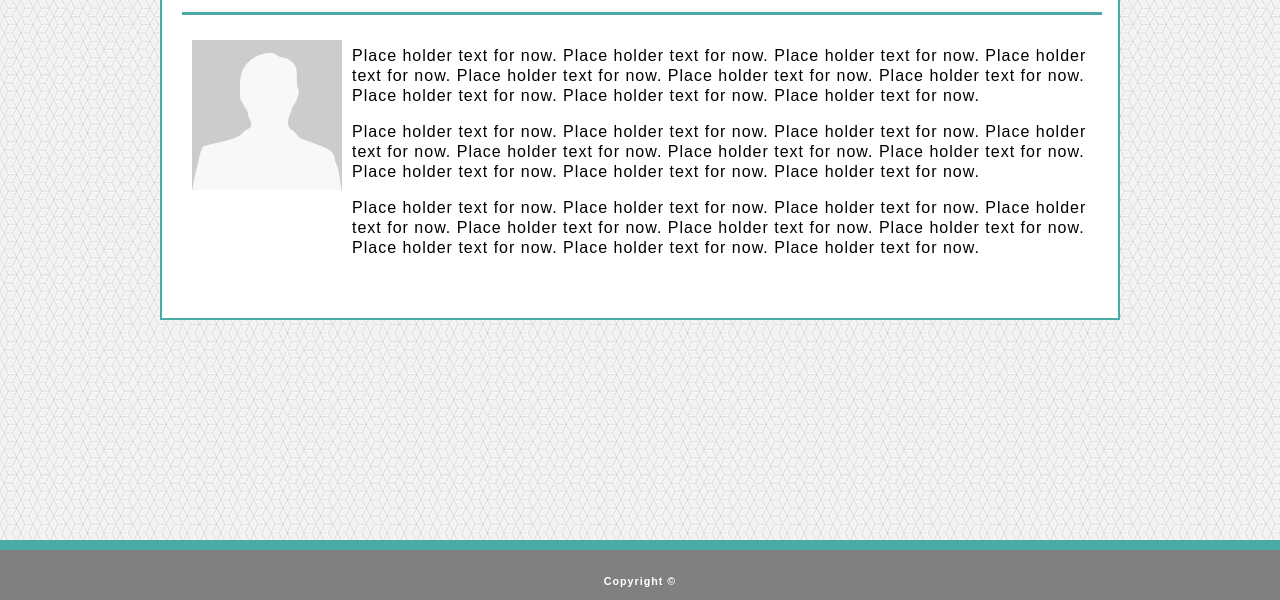
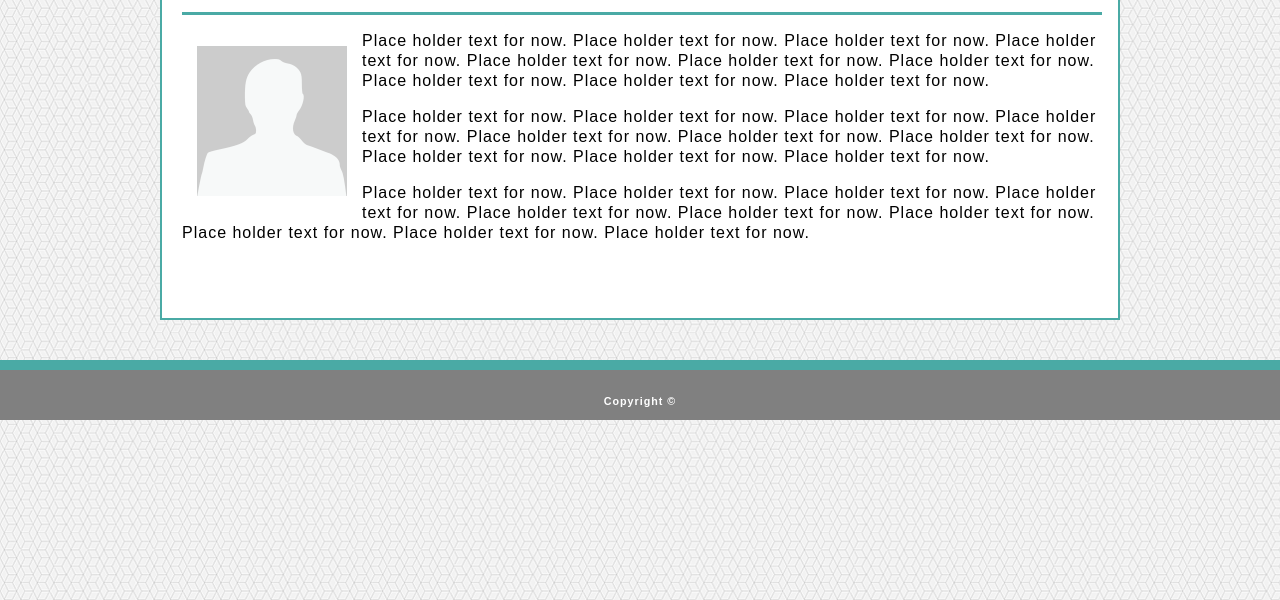
Before and after one commit to java152001/Basic-Portfolio, a plain HTML site: page index.html in a window 1280 px wide. Shown: the part 200-800 px from the top of the page. Drawn offline with Linux system fonts and the light colour scheme.

Commit message:
Fixed Float problem

```diff
--- a/Assets/css/style.css
+++ b/Assets/css/style.css
@@ -85,14 +85,15 @@ a {
     margin-bottom: 40px;
 }
 
-p {
-    width: 740px;
+img {
+    margin: 15px;
 }
 
 footer{
-    position: absolute;
+    position: relative;
     bottom: 0;
     left: 0;
+    margin-bottom: 0;
     clear: both;
     width:100%;
     height: 60px;
@@ -103,6 +104,11 @@ footer{
     color: white;
     text-align: center;
 }
+
+h6 {
+    margin-bottom: 0;
+}
+
 .left {
     float: left;
 }
--- a/index.html
+++ b/index.html
@@ -26,11 +26,8 @@
 
         <div id="divider"></div>
 
-        <section class="left" id="profpic">
-            <img src="Assets/images/placeholder.png" height="150px" width="150px" title="Anthony Demott"></img>
-        </section>
-
-        <section class="left">
+        <section>
+            <img src="Assets/images/placeholder.png" height="150px" width="150px" title="Anthony Demott" class="left"></img>
             <p>Place holder text for now. Place holder text for now. Place holder text for now. Place holder text for now. Place holder text for now. Place holder text for now. Place holder text for now. Place holder text for now. Place holder text for now. Place holder text for now. </p>
 
             <p>Place holder text for now. Place holder text for now. Place holder text for now. Place holder text for now. Place holder text for now. Place holder text for now. Place holder text for now. Place holder text for now. Place holder text for now. Place holder text for now. </p>
```
